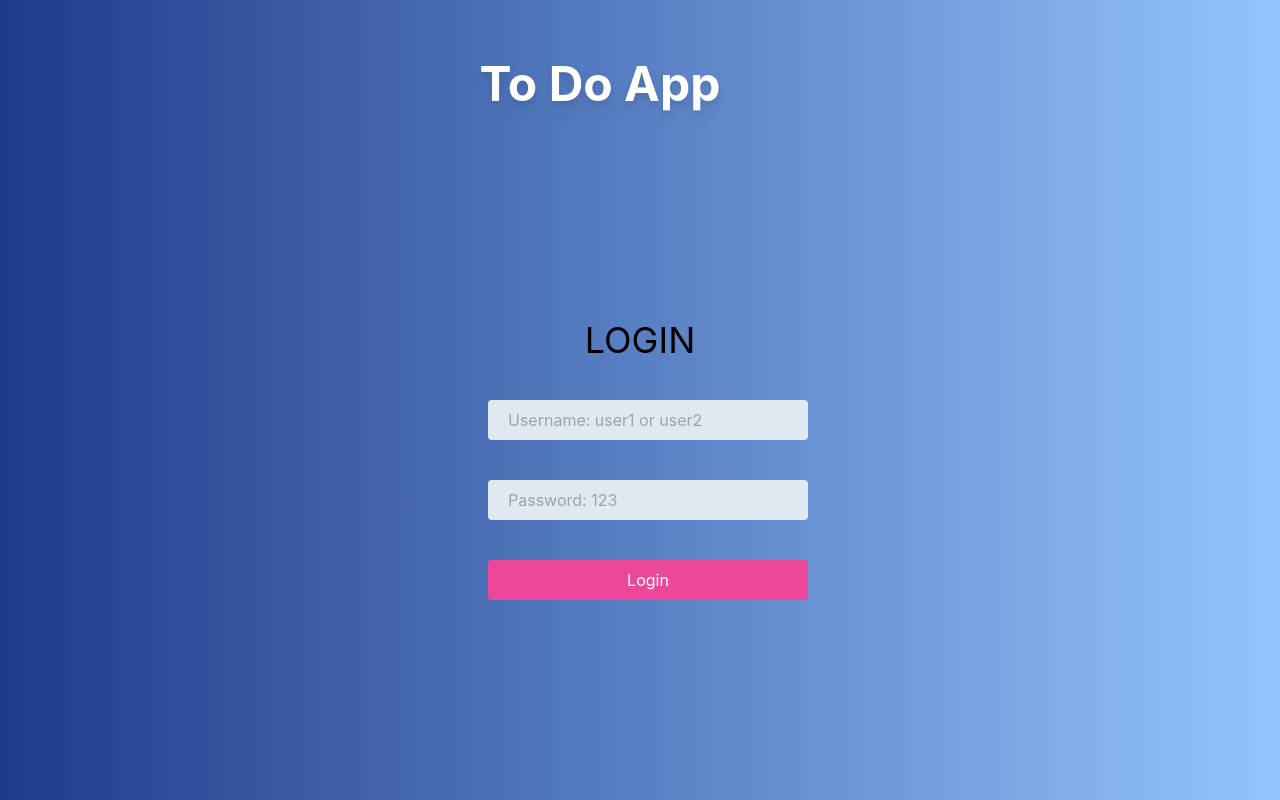
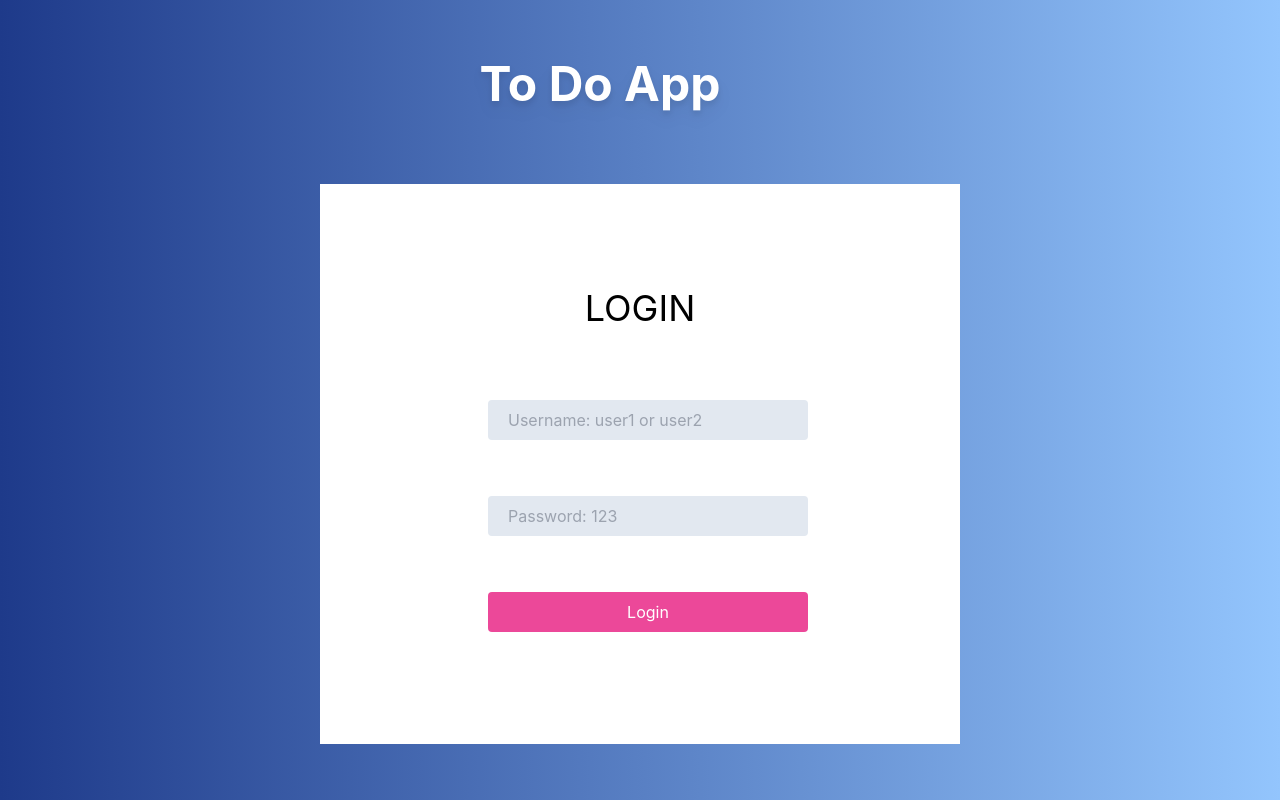
Before and after one commit to mdumair0/todo, a React (Create React App) app: page / in a window 1280 px wide. Built offline with nearby package versions, Linux system fonts and the light colour scheme.

Commit message:
Login Page Fixed

```diff
--- a/src/components/LoginForm.tsx
+++ b/src/components/LoginForm.tsx
@@ -58,9 +58,9 @@ const LoginForm = () => {
 
   const loginPage = (
     <div className="bg-gradient-to-l flex justify-center items-center from-blue-300 to-blue-900 h-screen">
-      <div className=" flex justify-center mx-8 w-full md:w-3/6 h-4/6 gap-4 place-content-center">
+      <div className=" flex justify-center bg-white mx-8 w-full md:w-3/6 h-5/6 gap-4 place-content-center">
         <div className="grid grid-cols-1 flex justify-center mx-8 w-full md:w-3/6 gap-4 place-content-center">
-          <form className="flex flex-col" onSubmit={handleLogin} >
+          <form className="flex flex-col gap-4" onSubmit={handleLogin} >
             <label className="mx-auto text-4xl">LOGIN</label>
             <div className='mx-2 mt-8 text-left text-sm font-bold text-red-500'>
               {alert ? `*${alert}`: ''}
```
